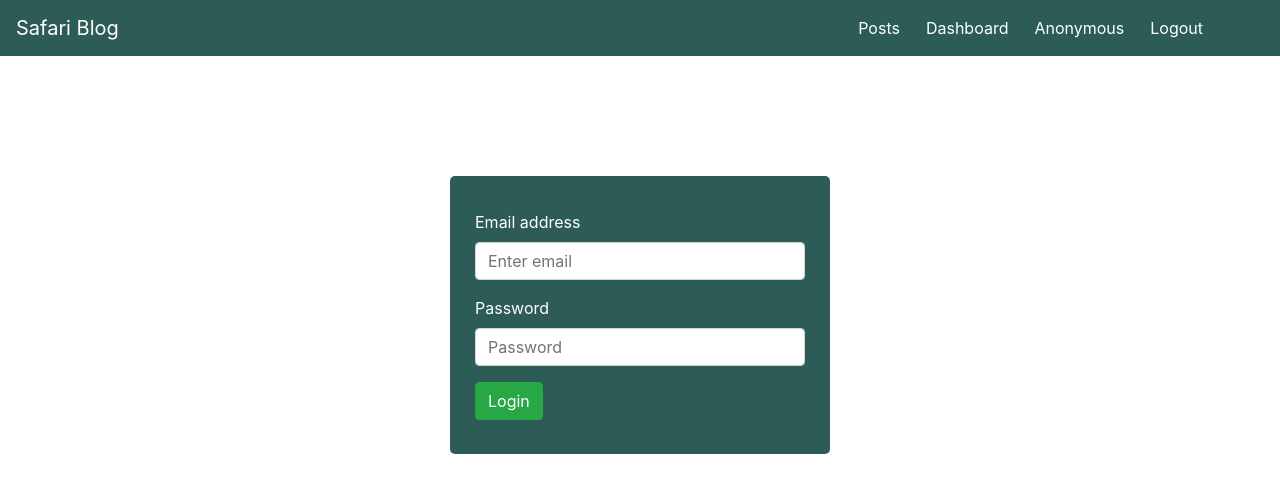
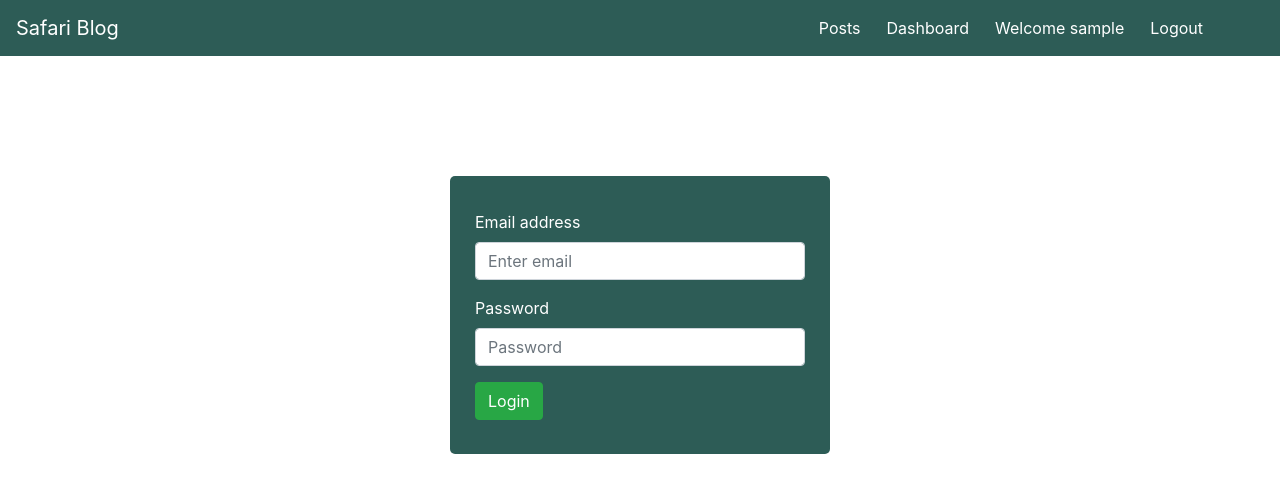
Before and after one commit to COLEY434/Blog, a Vue app: page /login in a window 1280 px wide. Shown: the top 492 px of the page. Built offline with nearby package versions, Linux system fonts and the light colour scheme; no server answers; sample sign-in values are in the browser's storage.

Commit message:
Made some changes

```diff
--- a/src/components/Header.vue
+++ b/src/components/Header.vue
@@ -17,7 +17,7 @@
           <router-link v-if="auth" to="/dashboard" class="nav-item" tag="li"><a class="nav-link">Dashboard</a></router-link>
 
           <li class="nav-item" v-if="auth">
-            <span v-if="username" class="nav-link">{{username}}</span>
+            <span v-if="username" class="nav-link"> Welcome {{username}}</span>
             <span v-else class="nav-link">Anonymous</span>
           </li>
 
@@ -36,12 +36,11 @@
 export default {
 data(){
   return{
-    username: null
+    username: this.$store.state.username
   }
 },
 watch: {
     getUsername(username){
-      console.log(username);
         this.username = username;
     }
 },
```
